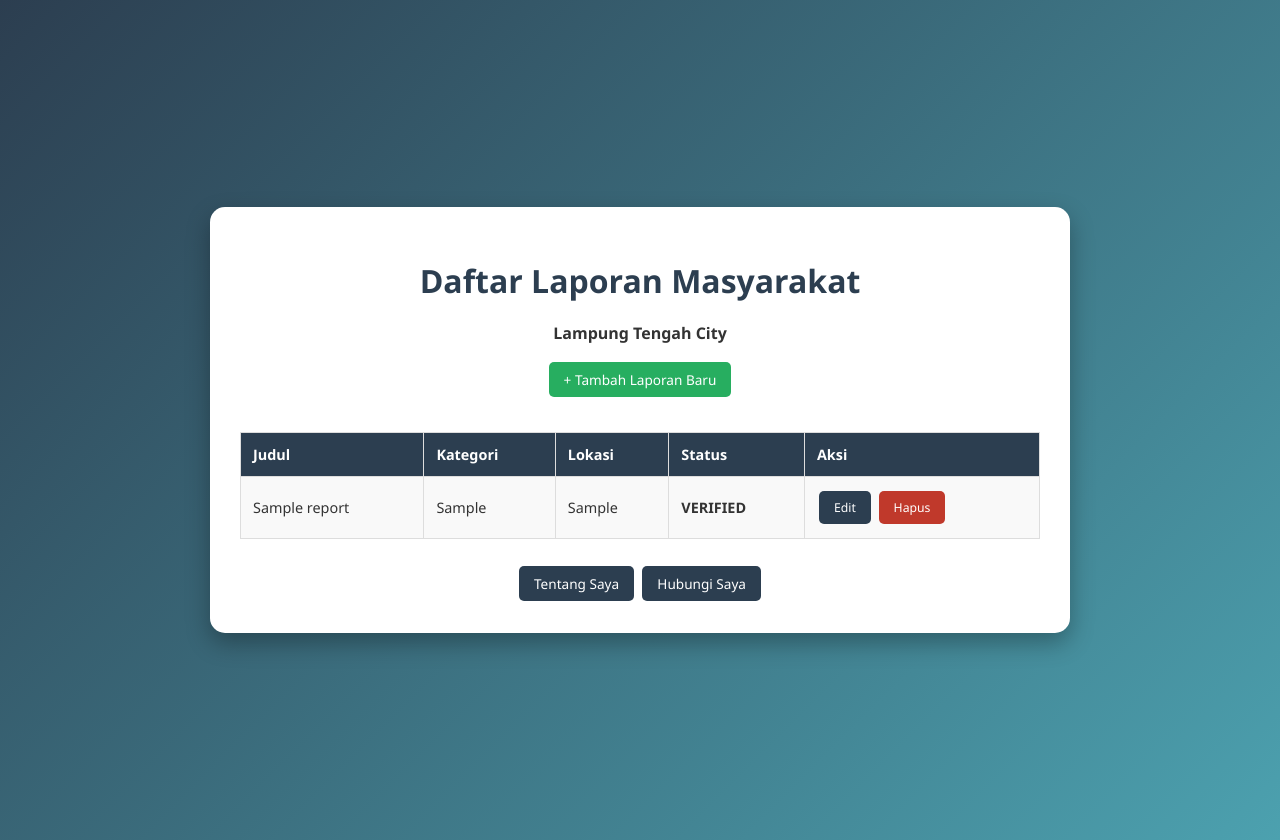
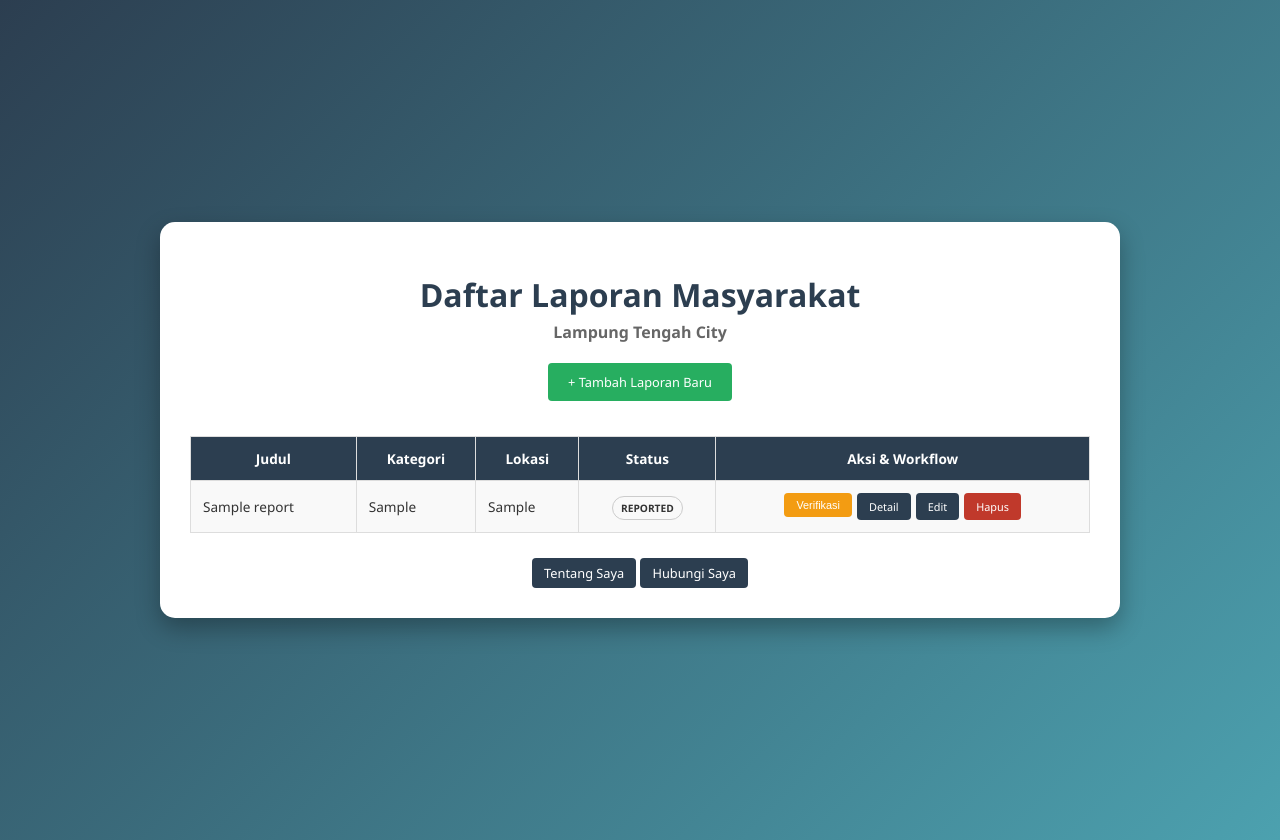
Before and after one commit to IET-Polinela/project-2026-muhammadaldiprasetyo, a Django app: page / in a window 1280 px wide. Run offline with Django 5.2, Linux system fonts and the light colour scheme; tables that the repository leaves empty hold one stand-in row (values such as "Sample post").

Commit message:
LabSession_4

```diff
--- a/iet_2026_24782019/main_app/templates/main_app/report_list.html
+++ b/iet_2026_24782019/main_app/templates/main_app/report_list.html
@@ -3,72 +3,30 @@
 <head>
     <meta charset="UTF-8">
     <meta name="viewport" content="width=device-width, initial-scale=1.0">
-    <title>Daftar Laporan - Smart City</title>
+    <title>Daftar Laporan - SENTRA-Lapor</title>
     <style>
-        /* Mengambil tema dari Lab 2 */
-        body {
-            font-family: 'Segoe UI', Tahoma, Geneva, Verdana, sans-serif;
-            background: linear-gradient(135deg, #2c3e50, #4ca1af);
-            color: white;
-            min-height: 100vh;
-            display: flex;
-            flex-direction: column;
-            justify-content: center;
-            align-items: center;
-            margin: 0;
-            padding: 20px;
-        }
-        .container {
-            background: white;
-            color: #333;
-            padding: 30px;
-            border-radius: 15px;
-            box-shadow: 0 10px 25px rgba(0,0,0,0.3);
-            width: 90%;
-            max-width: 800px;
-            text-align: center;
-        }
-        h1 { color: #2c3e50; margin-bottom: 20px; }
-
-        /* Styling Tabel agar rapi */
-        table {
-            width: 100%;
-            border-collapse: collapse;
-            margin-top: 20px;
-            background-color: #f9f9f9;
-        }
-        th, td {
-            padding: 12px;
-            border: 1px solid #ddd;
-            text-align: left;
-            font-size: 0.9em;
-        }
-        th { background-color: #2c3e50; color: white; }
-        tr:nth-child(even) { background-color: #f2f2f2; }
-
-        .nav-links { margin-top: 25px; }
-        .btn {
-            text-decoration: none;
-            padding: 8px 15px;
-            background: #2c3e50;
-            color: white;
-            border-radius: 5px;
-            transition: 0.3s;
-            margin: 2px;
-            display: inline-block;
-            font-size: 0.85em;
-        }
+        body { font-family: 'Segoe UI', sans-serif; background: linear-gradient(135deg, #2c3e50, #4ca1af); color: white; min-height: 100vh; display: flex; flex-direction: column; justify-content: center; align-items: center; margin: 0; padding: 20px; }
+        .container { background: white; color: #333; padding: 30px; border-radius: 15px; box-shadow: 0 10px 25px rgba(0,0,0,0.3); width: 95%; max-width: 900px; text-align: center; }
+        h1 { color: #2c3e50; margin-bottom: 5px; }
+        .city-tag { color: #666; margin-bottom: 20px; display: block; font-weight: bold; }
+        table { width: 100%; border-collapse: collapse; margin-top: 20px; background-color: #f9f9f9; }
+        th, td { padding: 12px; border: 1px solid #ddd; text-align: left; font-size: 0.85em; }
+        th { background-color: #2c3e50; color: white; text-align: center; }
+        .btn-group { display: flex; gap: 5px; justify-content: center; flex-wrap: wrap; }
+        .btn { text-decoration: none; padding: 6px 12px; background: #2c3e50; color: white; border-radius: 4px; transition: 0.3s; font-size: 0.8em; border: none; cursor: pointer; display: inline-block; }
         .btn:hover { background: #4ca1af; transform: translateY(-2px); }
-        .btn-add { background: #27ae60; margin-bottom: 15px; }
-        .btn-add:hover { background: #2ecc71; }
+        .btn-add { background: #27ae60; margin-bottom: 15px; padding: 10px 20px; }
+        .btn-verify { background: #f39c12; }
+        .btn-process { background: #3498db; }
+        .btn-success { background: #27ae60; }
         .btn-danger { background: #c0392b; }
-        .btn-danger:hover { background: #e74c3c; }
+        .status-badge { padding: 4px 8px; border-radius: 12px; font-size: 0.75em; font-weight: bold; text-transform: uppercase; border: 1px solid #ccc; }
     </style>
 </head>
 <body>
     <div class="container">
         <h1>Daftar Laporan Masyarakat</h1>
-        <p><strong>Lampung Tengah City</strong></p>
+        <span class="city-tag">Lampung Tengah City</span>
 
         <a href="{% url 'add_report' %}" class="btn btn-add">+ Tambah Laporan Baru</a>
 
@@ -79,7 +37,7 @@
                     <th>Kategori</th>
                     <th>Lokasi</th>
                     <th>Status</th>
-                    <th>Aksi</th>
+                    <th>Aksi & Workflow</th>
                 </tr>
             </thead>
             <tbody>
@@ -88,23 +46,41 @@
                     <td>{{ report.title }}</td>
                     <td>{{ report.category }}</td>
                     <td>{{ report.location }}</td>
-                    <td><strong>{{ report.status }}</strong></td>
+                    <td style="text-align: center;">
+                        <span class="status-badge">{{ report.get_status_display }}</span>
+                    </td>
                     <td>
-                        <a href="{% url 'update_report' report.id %}" class="btn">Edit</a>
-                        <a href="{% url 'delete_report' report.id %}" class="btn btn-danger">Hapus</a>
+                        <div class="btn-group">
+                            <form action="{% url 'update_status' report.pk %}" method="POST" style="display:inline;">
+                                {% csrf_token %}
+                                {% if report.status == 'REPORTED' %}
+                                    <input type="hidden" name="status" value="VERIFIED">
+                                    <button type="submit" class="btn btn-verify">Verifikasi</button>
+                                {% elif report.status == 'VERIFIED' %}
+                                    <input type="hidden" name="status" value="IN PROGRESS">
+                                    <button type="submit" class="btn btn-process">Proses</button>
+                                {% elif report.status == 'IN PROGRESS' %}
+                                    <input type="hidden" name="status" value="RESOLVED">
+                                    <button type="submit" class="btn btn-success">Selesai</button>
+                                {% endif %}
+                            </form>
+                            <a href="{% url 'report_detail' report.pk %}" class="btn">Detail</a>
+                            <a href="{% url 'update_report' report.pk %}" class="btn">Edit</a>
+                            <a href="{% url 'delete_report' report.pk %}" class="btn btn-danger">Hapus</a>
+                        </div>
                     </td>
                 </tr>
                 {% empty %}
                 <tr>
-                    <td colspan="5">Belum ada laporan masuk.</td>
+                    <td colspan="5" style="text-align: center;">Belum ada laporan masuk.</td>
                 </tr>
                 {% endfor %}
             </tbody>
         </table>
 
-        <div class="nav-links">
-            <a href="/about/" class="btn">Tentang Saya</a>
-            <a href="/contacts/" class="btn">Hubungi Saya</a>
+        <div style="margin-top: 25px;">
+            <a href="{% url 'about' %}" class="btn">Tentang Saya</a>
+            <a href="{% url 'contact' %}" class="btn">Hubungi Saya</a>
         </div>
     </div>
 </body>
--- a/iet_2026_24782019/main_app/urls.py
+++ b/iet_2026_24782019/main_app/urls.py
@@ -2,15 +2,14 @@ from django.urls import path
 from . import views
 
 urlpatterns = [
-    # Halaman utama: Daftar Laporan
-    path('', views.report_list, name='report_list'),
+    path('', views.ReportListView.as_view(), name='report_list'),
+    path('report/<int:pk>/', views.ReportDetailView.as_view(), name='report_detail'),
+    path('add/', views.ReportCreateView.as_view(), name='add_report'),
+    path('edit/<int:pk>/', views.ReportUpdateView.as_view(), name='update_report'),
+    path('delete/<int:pk>/', views.ReportDeleteView.as_view(), name='delete_report'),
+    path('status/<int:pk>/', views.ReportUpdateStatusView.as_view(), name='update_status'),
 
-    # Tambah Laporan
-    path('add/', views.add_report, name='add_report'),
-
-    # Edit Laporan (membutuhkan ID/Primary Key)
-    path('update/<int:pk>/', views.update_report, name='update_report'),
-
-    # Hapus Laporan (membutuhkan ID/Primary Key)
-    path('delete/<int:pk>/', views.delete_report, name='delete_report'),
+    # Path untuk halaman statis
+    path('about/', views.AboutView.as_view(), name='about'),
+    path('contact/', views.ContactView.as_view(), name='contact'),
 ]
--- a/iet_2026_24782019/main_app/views.py
+++ b/iet_2026_24782019/main_app/views.py
@@ -1,39 +1,54 @@
-from django.shortcuts import render, redirect, get_object_or_404
+from django.views.generic import ListView, DetailView, CreateView, UpdateView, DeleteView, TemplateView
+from django.views import View
+from django.urls import reverse_lazy
+from django.shortcuts import get_object_or_404, redirect
 from .models import Report
-from .forms import ReportForm
 
-# 1. READ: Menampilkan semua daftar laporan
-def report_list(request):
-    reports = Report.objects.all().order_by('-created_at') # Urutkan dari yang terbaru
-    return render(request, 'main_app/report_list.html', {'reports': reports})
+# 1. Menampilkan Daftar Laporan (Read All)
+class ReportListView(ListView):
+    model = Report
+    template_name = 'main_app/report_list.html'
+    context_object_name = 'reports'
 
-# 2. CREATE: Menambah laporan baru
-def add_report(request):
-    if request.method == "POST":
-        form = ReportForm(request.POST)
-        if form.is_valid():
-            form.save()
-            return redirect('report_list')
-    else:
-        form = ReportForm()
-    return render(request, 'main_app/add_report.html', {'form': form, 'title': 'Tambah Laporan'})
+# 2. Menampilkan Detail Laporan (Read Single)
+class ReportDetailView(DetailView):
+    model = Report
+    template_name = 'main_app/report_detail.html'
+    context_object_name = 'report'
 
-# 3. UPDATE: Mengubah laporan yang sudah ada
-def update_report(request, pk):
-    report = get_object_or_404(Report, pk=pk)
-    if request.method == "POST":
-        form = ReportForm(request.POST, instance=report)
-        if form.is_valid():
-            form.save()
-            return redirect('report_list')
-    else:
-        form = ReportForm(instance=report)
-    return render(request, 'main_app/add_report.html', {'form': form, 'title': 'Edit Laporan'})
+# 3. Membuat Laporan Baru (Create)
+class ReportCreateView(CreateView):
+    model = Report
+    fields = ['title', 'category', 'description', 'location']
+    template_name = 'main_app/add_report.html'
+    success_url = reverse_lazy('report_list')
 
-# 4. DELETE: Menghapus laporan
-def delete_report(request, pk):
-    report = get_object_or_404(Report, pk=pk)
-    if request.method == "POST":
-        report.delete()
+# 4. Mengedit Laporan (Update)
+class ReportUpdateView(UpdateView):
+    model = Report
+    fields = ['title', 'category', 'description', 'location']
+    template_name = 'main_app/add_report.html'
+    success_url = reverse_lazy('report_list')
+
+# 5. Menghapus Laporan (Delete)
+class ReportDeleteView(DeleteView):
+    model = Report
+    template_name = 'main_app/delete_confirm.html'
+    success_url = reverse_lazy('report_list')
+
+# 6. View Khusus Update Status (Workflow Dasar)
+class ReportUpdateStatusView(View):
+    def post(self, request, pk):
+        report = get_object_or_404(Report, pk=pk)
+        new_status = request.POST.get('status')
+        report.status = new_status
+        report.save()
         return redirect('report_list')
-    return render(request, 'main_app/delete_confirm.html', {'report': report})
+
+# 7. Halaman Statis Tentang Saya (Mengarahkan ke app 'about')
+class AboutView(TemplateView):
+    template_name = 'about/about.html'
+
+# 8. Halaman Statis Kontak (Mengarahkan ke app 'contacts' dan file 'contacts.html')
+class ContactView(TemplateView):
+    template_name = 'contacts/contacts.html'
```
Also changed, not shown: iet_2026_24782019/main_app/models.py (+15 -15 lines), iet_2026_24782019/main_app/templates/main_app/report_detail.html (added, +73 -0 lines), iet_2026_24782019/main_app/migrations/0002_alter_report_status.py (added).
